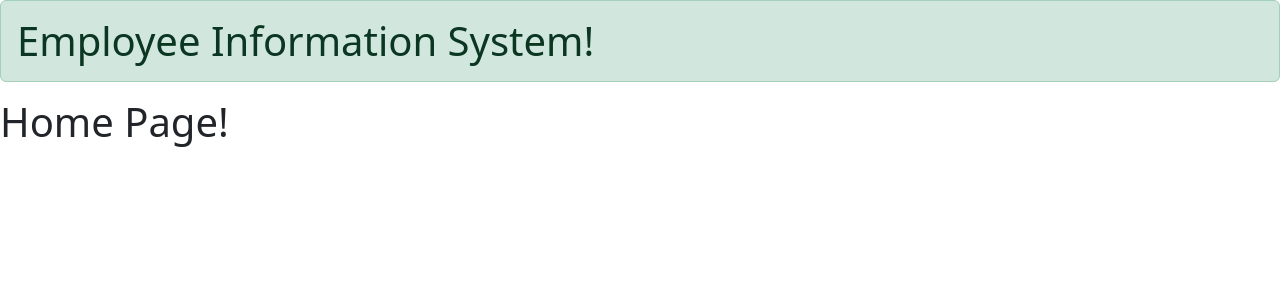
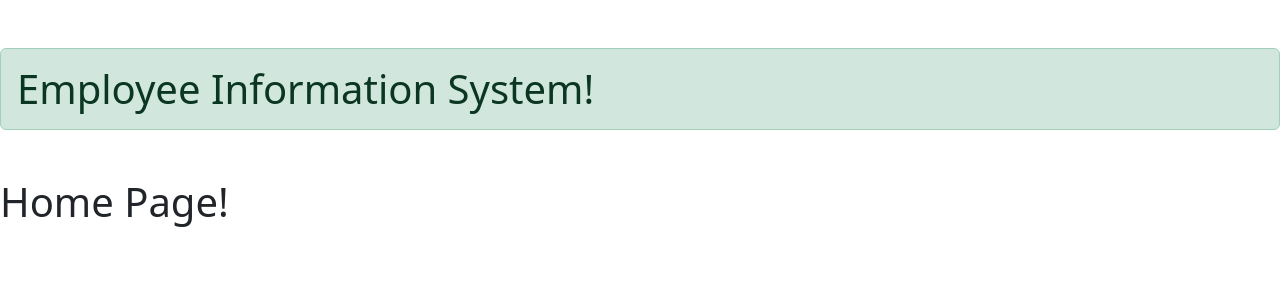
Before and after one commit to devsharifmahmud/EmployeeInformationSystem, a Django app: page / in a window 1280 px wide. Shown: the top 300 px of the page. Run offline with Django 5.2, Linux system fonts and the light colour scheme.

Commit message:
Update Code

```diff
--- a/templates/apps/base.html
+++ b/templates/apps/base.html
@@ -7,7 +7,7 @@
     <link href="https://cdn.jsdelivr.net/npm/bootstrap@5.3.8/dist/css/bootstrap.min.css" rel="stylesheet" integrity="sha384-sRIl4kxILFvY47J16cr9ZwB07vP4J8+LH7qKQnuqkuIAvNWLzeN8tE5YBujZqJLB" crossorigin="anonymous">
   </head>
   <body>
-    <h1 class="alert alert-success">Employee Information System!</h1>
+    <h1 class="alert alert-success my-5">Employee Information System!</h1>
 
     {% block content %}
 
```
